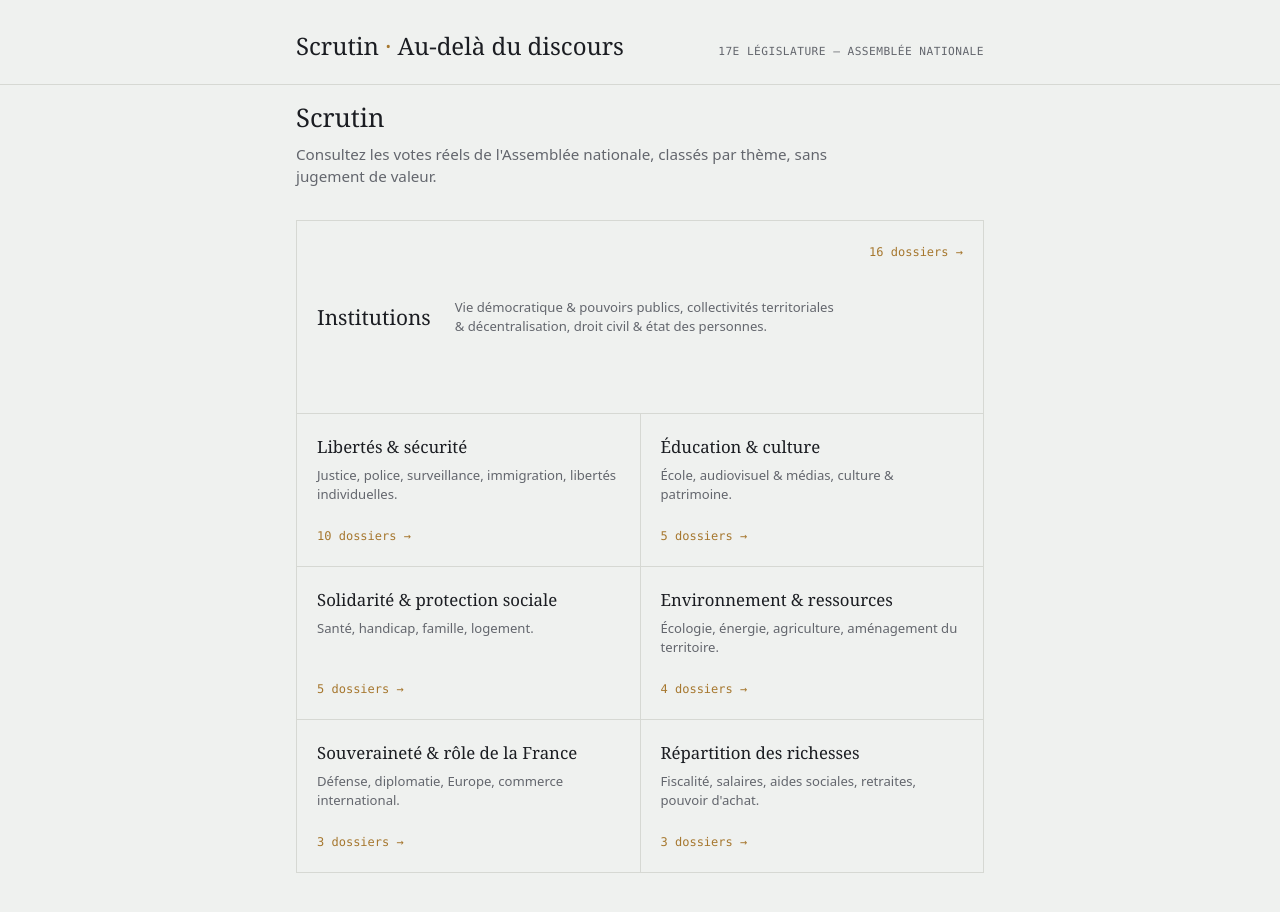
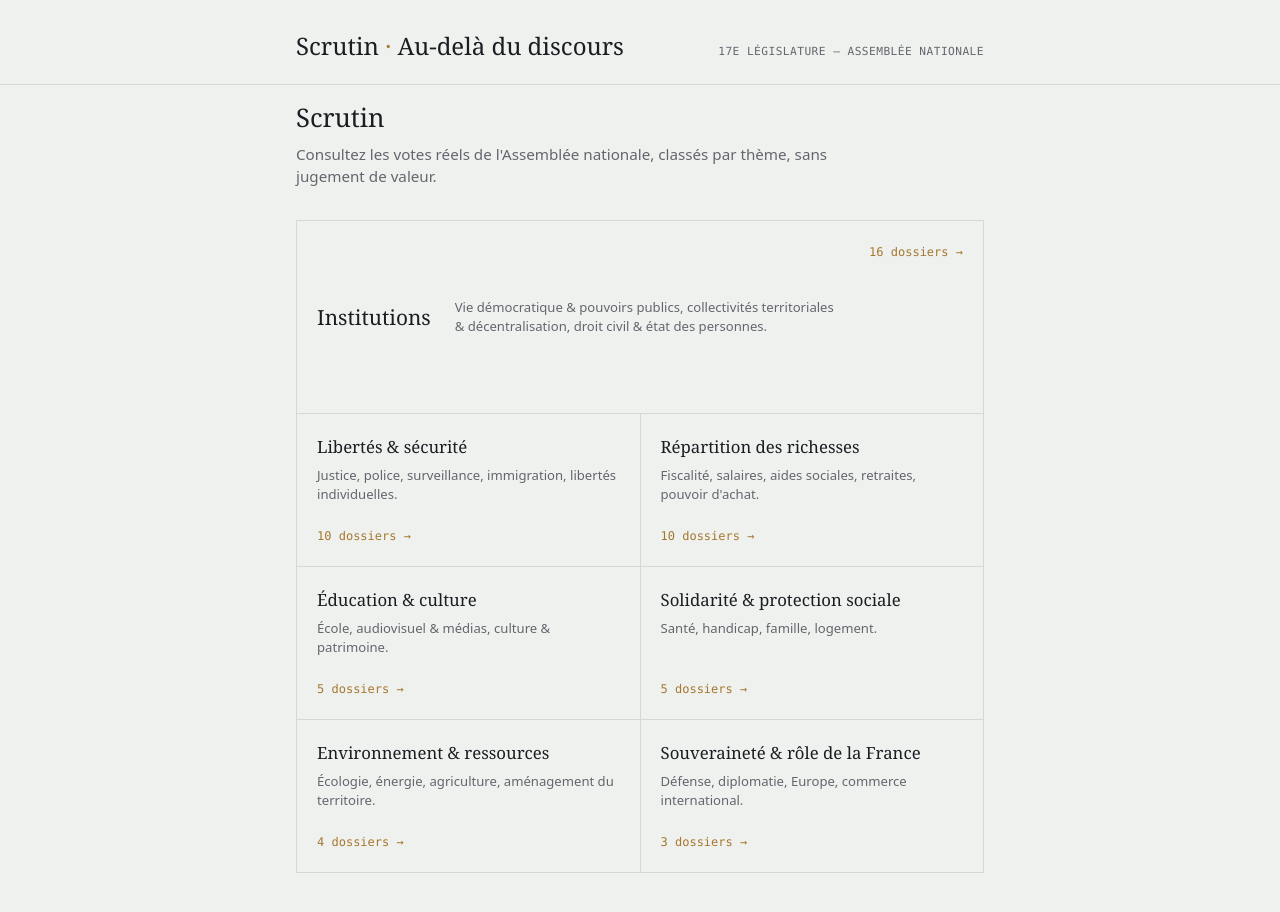
Before and after one commit to thomasGuibert/Scrutin, a Next.js app: page / in a window 1280 px wide. Shown: the top 912 px of the page. Built offline with nearby package versions, Linux system fonts and the light colour scheme.

Commit message:
Enrichir Répartition des richesses : sous-thèmes supplémentaires Fiscalité et Retraites/salaires/minima
Closes #26

```diff
--- /dev/null
+++ b/content/dossiers/DLR5L16N49868.md
@@ -0,0 +1,18 @@
+---
+dossierRef: DLR5L16N49868
+titre: Projet de loi de simplification de la vie économique
+sousTheme: simplification-droit-vie-economique
+tagsImpact: []
+---
+
+## Contexte
+
+Les entreprises, en particulier les plus petites, font face à un empilement de normes et de démarches administratives jugé lourd et coûteux.
+
+## Action
+
+Le texte porte un ensemble de mesures de simplification des démarches et du droit applicables à la vie économique.
+
+## Résultat attendu
+
+Une réduction de la charge administrative pesant sur les entreprises et une simplification de leurs démarches.
--- /dev/null
+++ b/content/dossiers/DLR5L17N51791.md
@@ -0,0 +1,18 @@
+---
+dossierRef: DLR5L17N51791
+titre: Proposition de loi portant pérennisation du contrat de professionnalisation expérimental
+sousTheme: emploi-formation-professionnelle
+tagsImpact: []
+---
+
+## Contexte
+
+Le contrat de professionnalisation expérimental, qui permet de former des demandeurs d'emploi peu qualifiés vers des métiers en tension, a été mis en place à titre expérimental et arrive à échéance.
+
+## Action
+
+Le texte pérennise ce contrat de professionnalisation expérimental au-delà de sa phase de test.
+
+## Résultat attendu
+
+Un dispositif de formation vers l'emploi durablement disponible pour les demandeurs d'emploi peu qualifiés.
--- /dev/null
+++ b/content/dossiers/DLR5L17N51987.md
@@ -0,0 +1,18 @@
+---
+dossierRef: DLR5L17N51987
+titre: Proposition de loi visant à permettre aux salariés de certains établissements et services de travailler le 1er mai
+sousTheme: temps-travail-jours-feries
+tagsImpact: []
+---
+
+## Contexte
+
+Le 1er mai est en principe un jour chômé et payé pour tous les salariés, à l'exception de certains établissements qui ne peuvent interrompre leur activité ; le périmètre de cette exception est jugé trop restreint par les auteurs du texte.
+
+## Action
+
+Le texte étend la liste des établissements et services autorisés à faire travailler leurs salariés le 1er mai.
+
+## Résultat attendu
+
+Une continuité d'activité assurée le 1er mai pour davantage d'établissements et de services.
--- /dev/null
+++ b/content/dossiers/DLR5L17N52985.md
@@ -0,0 +1,18 @@
+---
+dossierRef: DLR5L17N52985
+titre: Projet de loi relatif à la lutte contre les fraudes sociales et fiscales
+sousTheme: lutte-fraude-sociale-fiscale
+tagsImpact: []
+---
+
+## Contexte
+
+La fraude sociale et fiscale représente chaque année un manque à gagner important pour les finances publiques, malgré les dispositifs de contrôle existants.
+
+## Action
+
+Le texte renforce les moyens de détection, de contrôle et de sanction de la fraude sociale et fiscale.
+
+## Résultat attendu
+
+Une réduction du montant de la fraude sociale et fiscale et un meilleur recouvrement des sommes dues.
--- /dev/null
+++ b/content/dossiers/DLR5L17N53315.md
@@ -0,0 +1,18 @@
+---
+dossierRef: DLR5L17N53315
+titre: Proposition de loi visant à instaurer une procédure simplifiée de recouvrement des créances commerciales incontestées
+sousTheme: simplification-droit-vie-economique
+tagsImpact: []
+---
+
+## Contexte
+
+Le recouvrement d'une créance commerciale incontestée (dont le débiteur ne conteste pas le principe ni le montant) suit aujourd'hui une procédure jugée trop lourde au regard de l'absence de litige réel.
+
+## Action
+
+Le texte instaure une procédure simplifiée et accélérée pour le recouvrement de ces créances commerciales incontestées.
+
+## Résultat attendu
+
+Un recouvrement plus rapide des créances non contestées, au bénéfice de la trésorerie des entreprises.
--- /dev/null
+++ b/content/dossiers/DLR5L17N53770.md
@@ -0,0 +1,18 @@
+---
+dossierRef: DLR5L17N53770
+titre: Simplifier la gestion de la commande publique par les acheteurs publics et les opérateurs économiques
+sousTheme: simplification-droit-vie-economique
+tagsImpact: []
+---
+
+## Contexte
+
+Les règles de la commande publique sont jugées complexes tant pour les acheteurs publics que pour les opérateurs économiques qui y répondent, ce qui peut freiner l'accès des entreprises aux marchés publics.
+
+## Action
+
+Le texte simplifie les procédures de passation et de gestion de la commande publique.
+
+## Résultat attendu
+
+Un accès facilité des entreprises aux marchés publics et une gestion allégée pour les acheteurs publics.
--- /dev/null
+++ b/content/dossiers/DLR5L17N53981.md
@@ -0,0 +1,18 @@
+---
+dossierRef: DLR5L17N53981
+titre: Projet de loi portant transposition de l'avenant n°3 du 25 février 2026 au protocole d'accord du 10 novembre 2023 relatif à l'assurance chômage
+sousTheme: gouvernance-assurance-chomage
+tagsImpact: []
+---
+
+## Contexte
+
+L'assurance chômage est régie par des accords négociés entre partenaires sociaux, dont les avenants doivent être transposés dans la loi pour entrer en vigueur.
+
+## Action
+
+Le texte transpose dans la loi l'avenant n°3 du 25 février 2026 au protocole d'accord du 10 novembre 2023 relatif à l'assurance chômage.
+
+## Résultat attendu
+
+La mise en œuvre légale des évolutions de gouvernance de l'assurance chômage négociées par les partenaires sociaux.
--- a/src/spi/filesystem/taxonomie.ts
+++ b/src/spi/filesystem/taxonomie.ts
@@ -201,6 +201,16 @@ const TAXONOMIE: ThemeRacine[] = [
             nom: "Rôle de l'État dans l'économie : nationalisations vs marché",
             type: "clivant",
           },
+          {
+            slug: "simplification-droit-vie-economique",
+            nom: "Simplification du droit et de la vie économique",
+            type: "consensuel",
+          },
+          {
+            slug: "lutte-fraude-sociale-fiscale",
+            nom: "Lutte contre la fraude sociale et fiscale",
+            type: "consensuel",
+          },
         ],
       },
       {
@@ -211,6 +221,21 @@ const TAXONOMIE: ThemeRacine[] = [
             slug: "retraites",
             nom: "Retraites : capitalisation vs répartition",
             type: "clivant",
+          },
+          {
+            slug: "emploi-formation-professionnelle",
+            nom: "Emploi et formation professionnelle",
+            type: "consensuel",
+          },
+          {
+            slug: "temps-travail-jours-feries",
+            nom: "Temps de travail et jours fériés",
+            type: "consensuel",
+          },
+          {
+            slug: "gouvernance-assurance-chomage",
+            nom: "Gouvernance de l'assurance chômage",
+            type: "consensuel",
           },
         ],
       },
```
